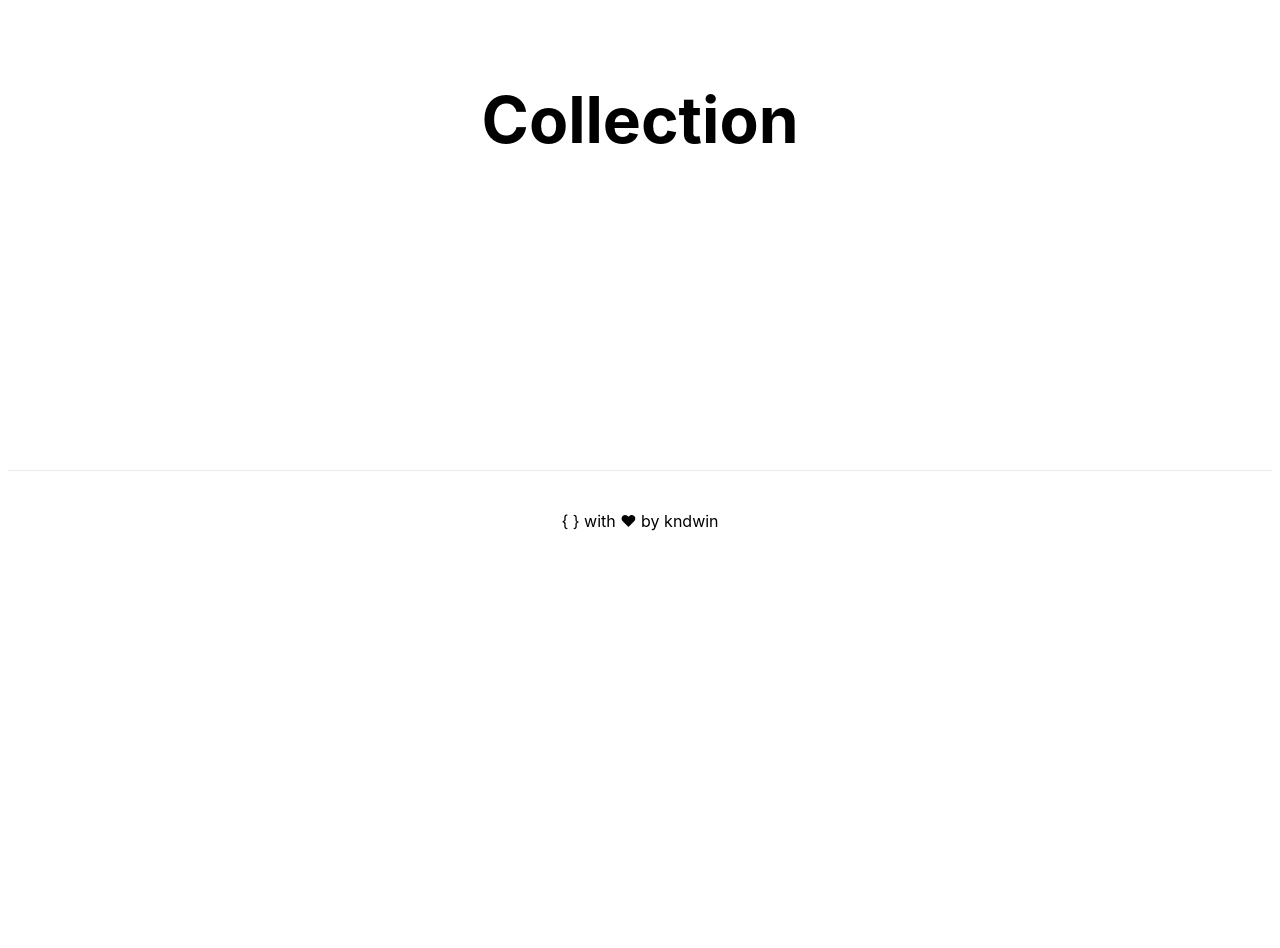
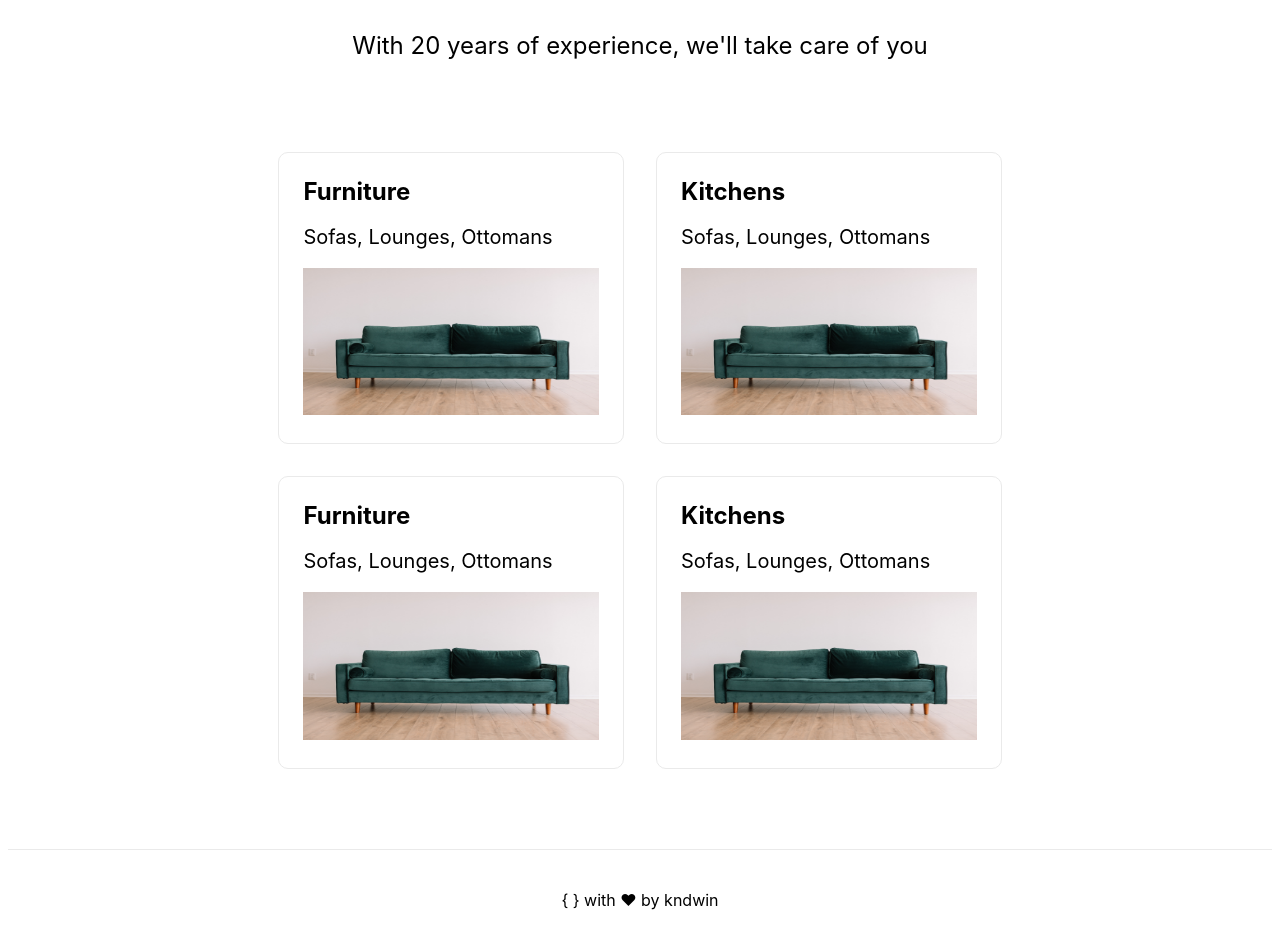
Before and after one commit to kndwin/decoco, a Next.js app: page /collection in a window 1280 px wide. Shown: the part 340-1288 px from the top of the page. Before the commit the page ends 910 px from the top, so only its background shows below. Built offline with nearby package versions, Linux system fonts and the light colour scheme.

Commit message:
➕ added Map, ContactForm components to contact-us.tsx

```diff
--- a/components/ContactForm/ContactForm.module.scss
+++ b/components/ContactForm/ContactForm.module.scss
@@ -4,7 +4,8 @@
 }
 
 .input {
-  width: 400px;
+  max-width: 800px;
+  width: 100vw;
   padding: 0.5rem 1.0rem;
   margin: 0.25rem;
   border: 2px solid black;
--- a/components/Layout/Layout.module.scss
+++ b/components/Layout/Layout.module.scss
@@ -8,7 +8,8 @@
 }
 
 .main {
-  padding: 3rem 0;
+  padding: 3rem 1rem;
+  margin: 1rem;
   flex: 1;
   display: flex;
   flex-direction: column;
--- /dev/null
+++ b/components/Map/Map.module.scss
@@ -0,0 +1,6 @@
+.map {
+  width: 100vh;
+  max-width: 800px;
+  height: 400px;
+  color: black;
+}
--- a/pages/about-us.tsx
+++ b/pages/about-us.tsx
@@ -9,7 +9,7 @@ export default function AboutUs() {
         About Us
       </h1>
       <p className={styles.description}>
-        Sed faucibus turpis in eu mi. Nam libero justo laoreet sit amet cursus sit amet. A diam maecenas sed enim. Interdum velit euismod in pellentesque massa placerat duis ultricies. Diam donec adipiscing tristique risus nec. At risus viverra adipiscing at in tellus integer feugiat. Facilisi etiam dignissim diam quis enim lobortis scelerisque. Ultricies mi eget mauris pharetra et ultrices neque. Porttitor eget dolor morbi non arcu. Pellentesque sit amet porttitor eget dolor morbi non arcu. Aliquam eleifend mi in nulla. Nulla pharetra diam sit amet nisl suscipit. Viverra maecenas accumsan lacus vel facilisis volutpat est velit egestas.
+        With 20 years of experience, we'll take care of you
       </p>
       <Image
         src='/home-green-couch.jpg'
--- a/pages/collection.tsx
+++ b/pages/collection.tsx
@@ -1,12 +1,65 @@
 import Layout from '../components/Layout/Layout'
-import styles from '../styles/utils.module.scss'
+import utils from '../styles/utils.module.scss'
+import Image from 'next/image'
 
 export default function Collection() {
   return (
     <Layout>
-      <h1 className={styles.title}>
+      <h1 className={utils.title}>
         Collection
       </h1>
+      <p className={utils.description}>
+        With 20 years of experience, we'll take care of you
+      </p>
+      <div className={utils.grid}>
+        <a href="https://nextjs.org/docs" className={utils.card}>
+          <h3>Furniture</h3>
+          <p>
+            Sofas, Lounges, Ottomans
+          </p>
+          <Image
+            src='/home-green-couch.jpg'
+            width={1000}
+            height={500}
+          />
+        </a>
+
+        <a href="https://nextjs.org/learn" className={utils.card}>
+          <h3>Kitchens</h3>
+          <p>
+            Sofas, Lounges, Ottomans
+          </p>
+          <Image
+            src='/home-green-couch.jpg'
+            width={1000}
+            height={500}
+          />
+        </a>
+
+        <a href="https://nextjs.org/docs" className={utils.card}>
+          <h3>Furniture</h3>
+          <p>
+            Sofas, Lounges, Ottomans
+          </p>
+          <Image
+            src='/home-green-couch.jpg'
+            width={1000}
+            height={500}
+          />
+        </a>
+
+        <a href="https://nextjs.org/learn" className={utils.card}>
+          <h3>Kitchens</h3>
+          <p>
+            Sofas, Lounges, Ottomans
+          </p>
+          <Image
+            src='/home-green-couch.jpg'
+            width={1000}
+            height={500}
+          />
+        </a>
+      </div>
     </Layout>
   )
 }
--- a/styles/utils.module.scss
+++ b/styles/utils.module.scss
@@ -35,6 +35,17 @@
   border: 1px solid #eaeaea;
   border-radius: 10px;
   transition: color 0.15s ease, border-color 0.15s ease;
+
+  h3 {
+    margin: 0 0 1rem 0;
+    font-size: 1.5rem;
+  }
+
+  p {
+    margin: 1rem 0;
+    font-size: 1.25rem;
+    line-height: 1.5;
+  }
 }
 
 .card:hover,
@@ -44,13 +55,11 @@
   border-color: #0070f3;
 }
 
-.card h3 {
-  margin: 0 0 1rem 0;
-  font-size: 1.5rem;
+
+
+@media (max-width: 800px) {
+  .grid {
+    width: 100vw;
+    flex-direction: column;
+  }
 }
-
-.card p {
-  margin: 0;
-  font-size: 1.25rem;
-  line-height: 1.5;
-}
```
Also changed, not shown: components/Map/Map.tsx (+45 -0 lines), pages/contact-us.tsx (+6 -1 lines), pages/index.tsx (+15 -7 lines).
